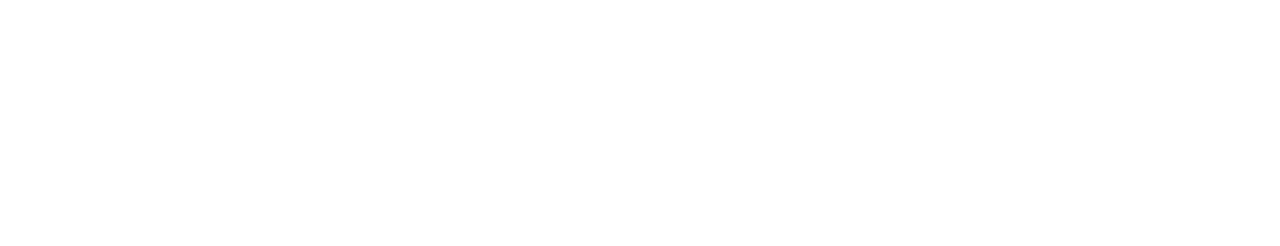
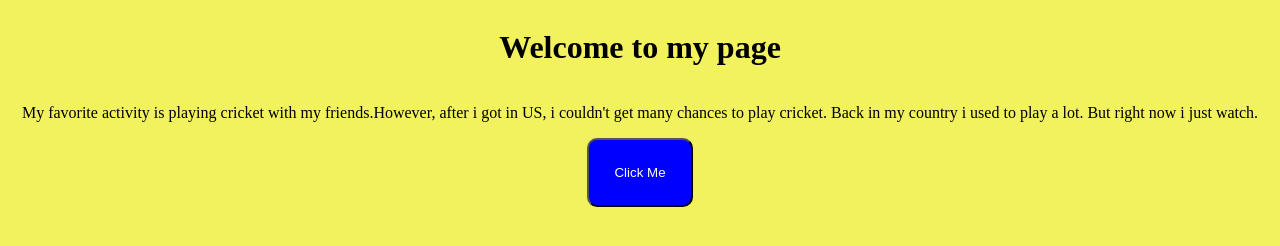
Before and after one commit to saleheen22/CodeFi-JavaScript, a plain HTML site: page index.html in a window 1280 px wide. Drawn offline with Linux system fonts and the light colour scheme.

Commit message:
Done with the html and css basics

```diff
--- a/index.html
+++ b/index.html
@@ -4,8 +4,14 @@
     <meta charset="UTF-8">
     <meta name="viewport" content="width=device-width, initial-scale=1.0">
     <title>Document</title>
+    <link rel="stylesheet" href="./styles/style.css">
 </head>
 <body>
+    <h1>Welcome to my page</h1>
+    <p>
+        My favorite activity is playing cricket with my friends.However, after i got in US, i couldn't get many chances to play cricket. Back in my country i used to play a lot. But right now i just watch.
+    </p>
+    <button  class="button">Click Me</button>
     <script src="script.js" defer></script>
 </body>
 </html>
--- a/script.js
+++ b/script.js
@@ -1,4 +1,20 @@
-console.log(`I am getting better everyday, ain't I`);
-let firstName = "abrar";
-let lastName = "Saleheen";
-console.log(`My first name is ${firstName} and the lastname is ${lastName}`);
+// console.log(`I am getting better everyday, ain't I`);
+// let firstName = "abrar";
+// let lastName = "Saleheen";
+// console.log(`My first name is ${firstName} and the lastname is ${lastName}`);
+// function showModal(message) {
+//     const modal = document.createElement('div');
+//     modal.style.position = 'fixed';
+//     modal.style.top = '50%';
+//     modal.style.left = '50%';
+//     modal.style.transform = 'translate(-50%, -50%)';
+//     modal.style.padding = '20px';
+//     modal.style.backgroundColor = 'red';
+//     modal.style.boxShadow = '0 4px 8px rgba(58, 4, 4, 0.2)';
+//     modal.innerText = message;
+
+//     document.body.appendChild(modal);
+//     setTimeout(() => document.body.removeChild(modal), 3000);
+//   }
+
+//   showModal('Hello, this is a custom modal!');
--- a/styles/style.css
+++ b/styles/style.css
@@ -0,0 +1,14 @@
+body{
+    display: flex;
+    flex-direction: column;
+    align-items: center;
+    background-color: rgb(242, 242, 94);
+}
+.button{
+    background-color: blue;
+    text-align: center;
+    color: white;
+    padding: 25px;
+    border-radius: 10px;
+
+}
```
